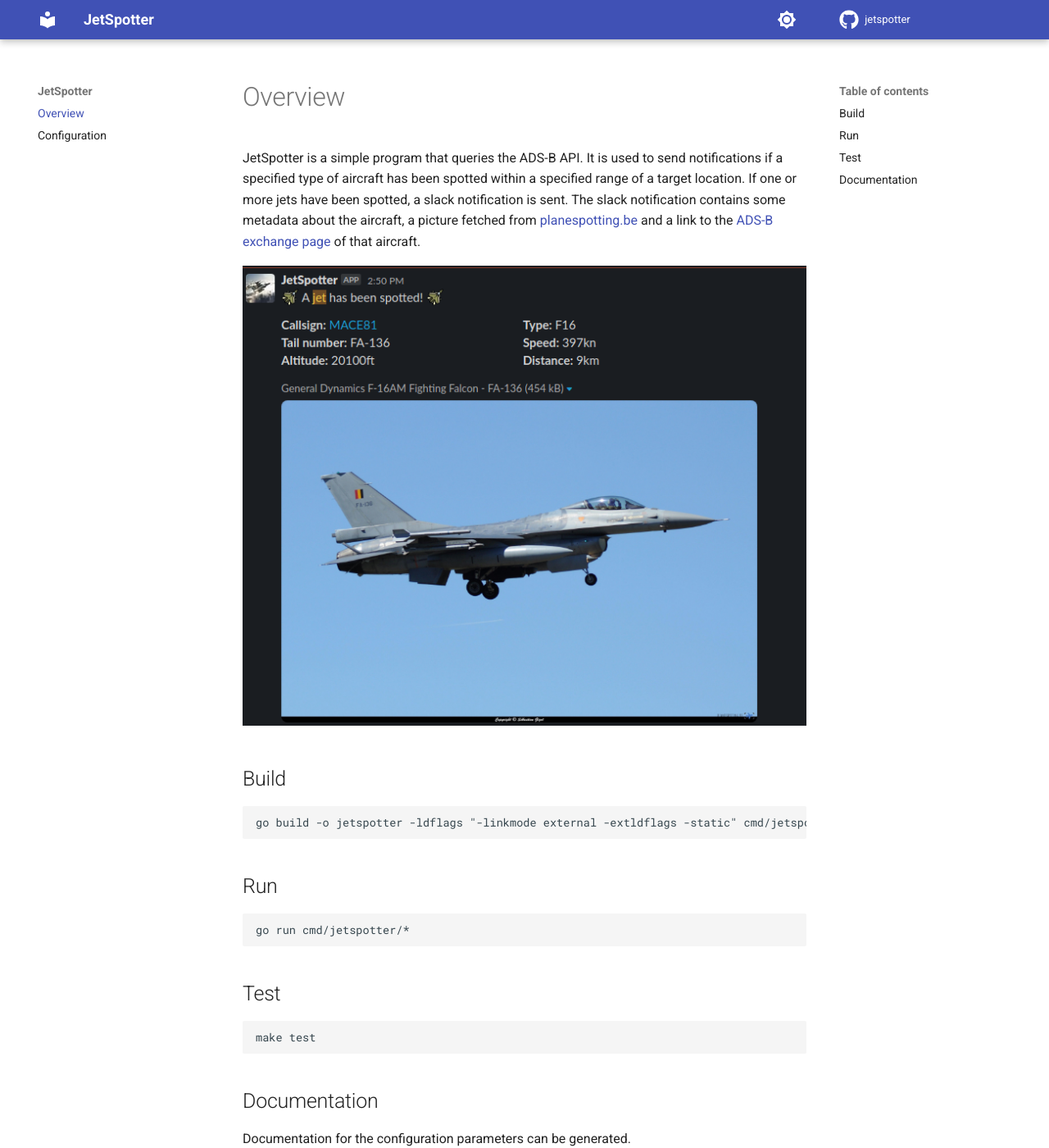
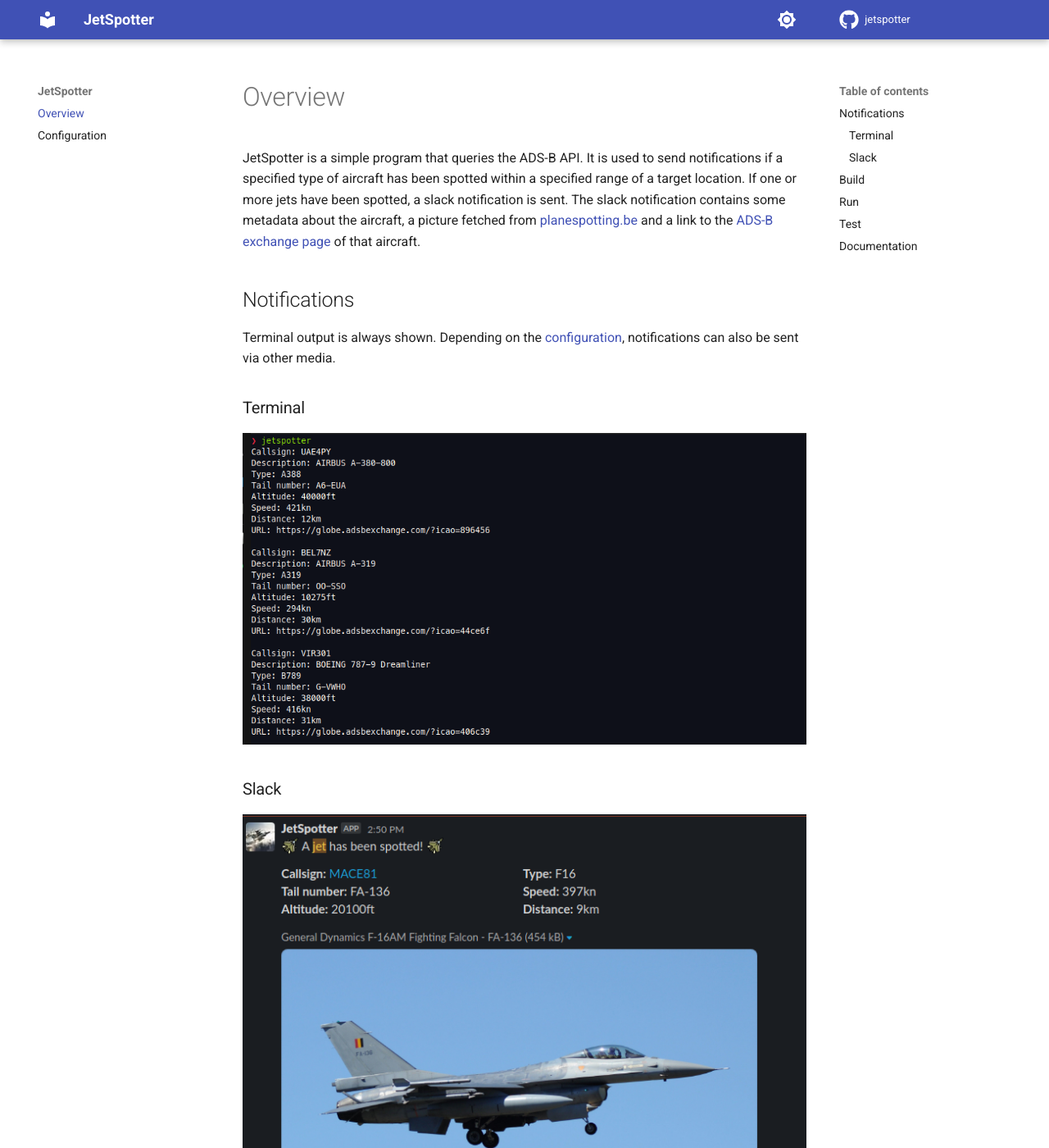
Before and after one commit to vvanouytsel/jetspotter, an MkDocs documentation site: the page built from docs/index.md, in a window 1280 px wide and 1400 px high. Shown: the whole window at 82% size. Built offline with MkDocs 1.6.1 and Material for MkDocs 9.7.7, drawn with Linux system fonts in a browser that asks for light colours; comment, search, counter and statistics services are not loaded.

Commit message:
docs: improve docs

```diff
--- a/docs/index.md
+++ b/docs/index.md
@@ -3,6 +3,16 @@
 JetSpotter is a simple program that queries the ADS-B API.
 It is used to send notifications if a specified type of aircraft has been spotted within a specified range of a target location.
 If one or more jets have been spotted, a slack notification is sent. The slack notification contains some metadata about the aircraft, a picture fetched from <a href="https://www.planespotting.be" target="_blank">planespotting.be</a> and a link to the <a href="https://globe.adsbexchange.com" target="_blank">ADS-B exchange page</a> of that aircraft.
+
+## Notifications
+
+Terminal output is always shown. Depending on the [configuration](configuration.md), notifications can also be sent via other media.
+
+### Terminal
+
+![JetSpotter CLI output ](images/jetspotter-cli.png)
+
+### Slack
 
 ![JetSpotter slack notfication ](images/jetspotter-slack.png)
 
```
Also changed, not shown: docs/images/jetspotter-cli.png (added).
